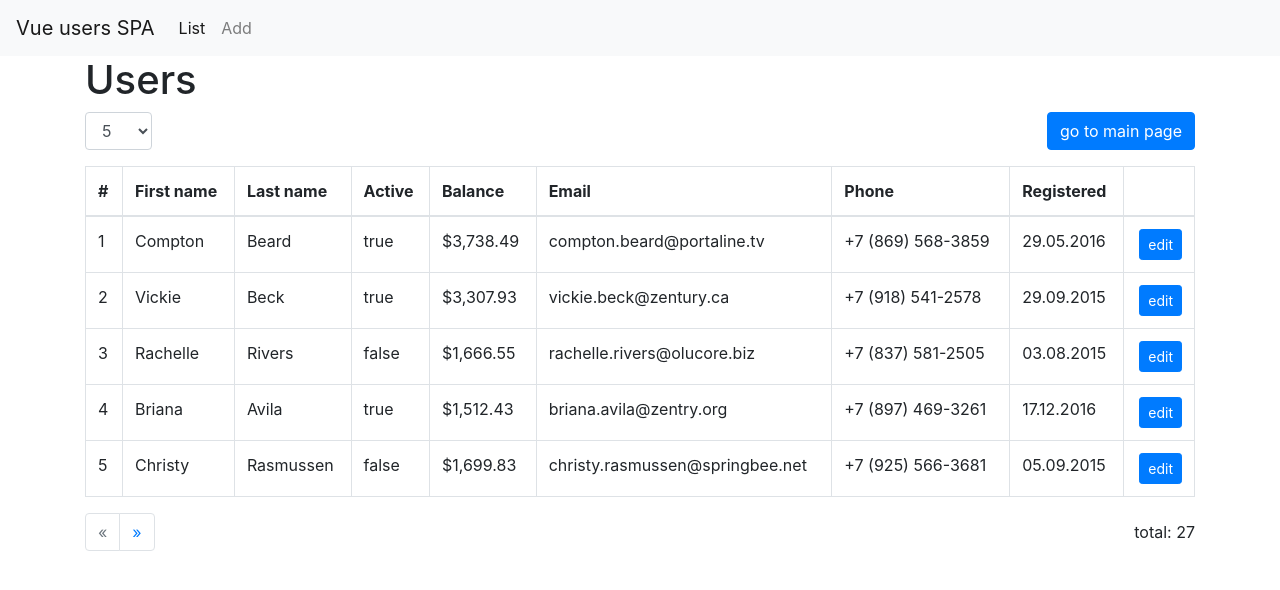
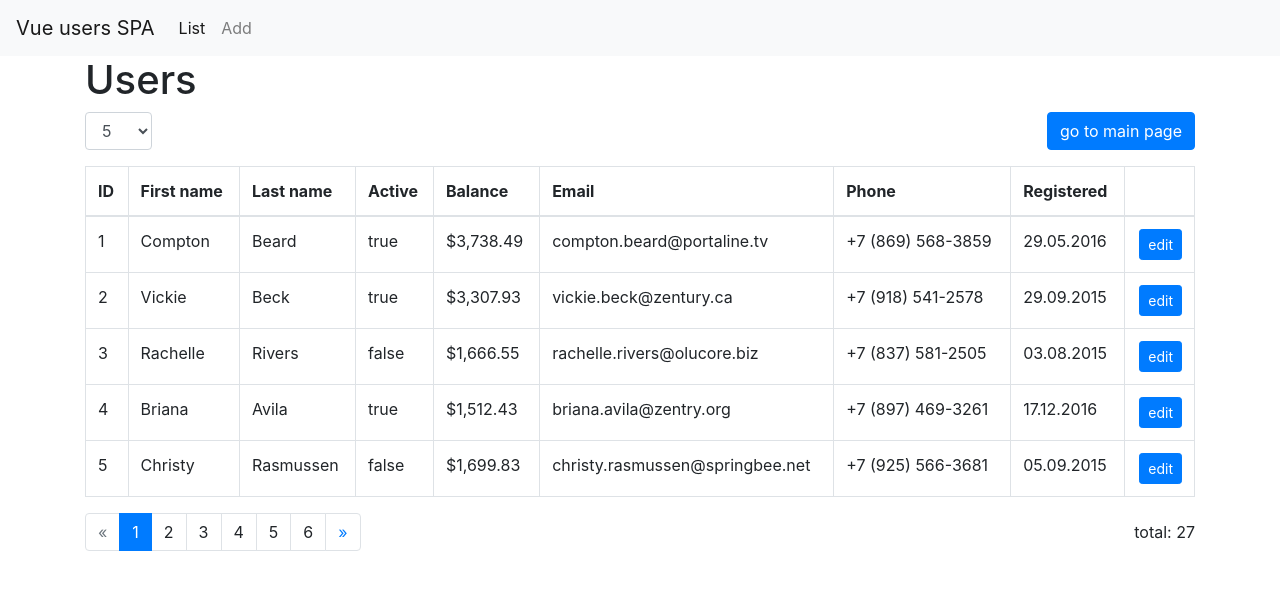
Before and after one commit to shchegol/learnjavascript-vue, a Vue app: page /list in a window 1280 px wide. Shown: the top 590 px of the page. Built offline with nearby package versions, Linux system fonts and the light colour scheme; data requests are answered from the project's data file.

Commit message:
Task 4 / + pagination

```diff
--- a/src/components/ListPagination.vue
+++ b/src/components/ListPagination.vue
@@ -1,39 +1,25 @@
 <template>
   <nav aria-label="Page navigation example">
     <ul class="pagination m-0">
-      <li class="page-item disabled">
-        <a class="page-link" href="#" aria-label="Previous">
+      <li class="page-item"  :class="{ disabled: page === 1 }">
+        <a class="page-link" href="#" aria-label="Previous" @click.prevent="prevPage">
           <span aria-hidden="true">&laquo;</span>
           <span class="sr-only">Previous</span>
         </a>
       </li>
 
-      <li v-for="item in items" :key="user.id">
-        a
+      <li v-for="item in maxPages" :key="item" :class="{ active: page === item }" class="page-item">
+        <a @click.prevent="selectPage(item)" class="page-link">
+          {{ item }}
+        </a>
       </li>
 
-      <li class="page-item">
-        <a class="page-link" href="#" aria-label="Next">
+      <li class="page-item"  :class="{ disabled: page === maxPages }">
+        <a class="page-link" href="#" aria-label="Next"  @click.prevent="nextPage">
           <span aria-hidden="true">&raquo;</span>
           <span class="sr-only">Next</span>
         </a>
       </li>
-
-      <!--<li class="page-item disabled">-->
-      <!--<a class="page-link" href="#" aria-label="Previous">-->
-      <!--<span aria-hidden="true">&laquo;</span>-->
-      <!--<span class="sr-only">Previous</span>-->
-      <!--</a>-->
-      <!--</li>-->
-      <!--<li class="page-item active"><a class="page-link" href="#">1</a></li>-->
-      <!--<li class="page-item"><a class="page-link" href="#">2</a></li>-->
-      <!--<li class="page-item"><a class="page-link" href="#">3</a></li>-->
-      <!--<li class="page-item">-->
-      <!--<a class="page-link" href="#" aria-label="Next">-->
-      <!--<span aria-hidden="true">&raquo;</span>-->
-      <!--<span class="sr-only">Next</span>-->
-      <!--</a>-->
-      <!--</li>-->
     </ul>
   </nav>
 </template>
@@ -41,23 +27,44 @@
 <script>
   export default {
     name: 'rows-per-page',
+    model: {
+      prop: 'page'
+    },
     props: {
-      value: {
+      page: {
         type: Number,
-        require: true
+        required: true
       },
       totalPage: {
         type: Number,
         require: true
+      },
+      perPage: {
+        type: Number,
+        require: true
       }
     },
-    data () {
-      return {}
+    computed: {
+      maxPages() {
+        return Math.ceil(this.totalPage / this.perPage);
+      }
     },
     methods: {
-      changed (value) {
-        this.$emit('input', value)
+      nextPage() {
+        const pageNum = this.page + 1;
+        if (pageNum <= this.maxPages) {
+          this.selectPage(pageNum);
+        }
+      },
+      prevPage() {
+        const pageNum = this.page - 1;
+        if (pageNum > 0) {
+          this.selectPage(pageNum);
+        }
+      },
+      selectPage(page) {
+        this.$emit('input', page);
       }
-    },
+    }
   }
 </script>
--- a/src/components/UserList.vue
+++ b/src/components/UserList.vue
@@ -1,8 +1,8 @@
 <template>
-  <table class="table table-bordered table-hover number-reset">
+  <table class="table table-bordered table-hover">
     <thead>
     <tr>
-      <th>#</th>
+      <th>ID</th>
       <th>First name</th>
       <th>Last name</th>
       <th>Active</th>
@@ -15,7 +15,7 @@
     </thead>
     <tbody>
     <tr v-for="user in users" :key="user.id">
-      <td class="number"></td>
+      <td>{{user.id}}</td>
       <td>{{user.firstName}} </td>
       <td>{{user.lastName}}</td>
       <td>{{user.isActive}}</td>
@@ -41,14 +41,3 @@
     }
   }
 </script>
-
-<style scoped>
-  .number-reset {
-    counter-reset: item;
-  }
-
-  .number:after {
-    content: counter(item);
-    counter-increment: item;
-  }
-</style>
--- a/src/components/pages/UserList.vue
+++ b/src/components/pages/UserList.vue
@@ -8,7 +8,7 @@
 
     <div class="row align-items-center">
       <div class="col-auto">
-        <rows-per-page v-model.number="selectedPage"></rows-per-page>
+        <rows-per-page v-model.number="usersPerPage"></rows-per-page>
       </div>
       <div class="col text-right">
         <button @click="toMainPage" class="btn btn-primary">go to main page</button>
@@ -27,9 +27,9 @@
 
     <div class="row align-items-center">
       <div class="col">
-        <list-pagination v-model.number="selectedPage" :totalPage="totalUsers" ></list-pagination>
+        <list-pagination v-show="showPagination" v-model.number="selectedPage" :per-page="usersPerPage" :totalPage="totalUsers" ></list-pagination>
       </div>
-      <div class="col text-right text-bold">
+      <div class="col text-right">
         total: {{ totalUsers }}
       </div>
     </div>
@@ -52,17 +52,28 @@
     data () {
       return {
         users: [],
-        selectedPage: 5
+        usersPerPage: 5,
+        selectedPage: 1
       }
     },
     computed: {
       filteredUsers () {
         return this.users.filter((item, index) => {
-          return index < this.selectedPage
+          const startIndex = (this.selectedPage - 1) * this.usersPerPage;
+          const finalIndex = startIndex + this.usersPerPage;
+          return startIndex <= index && index < finalIndex;
         })
       },
       totalUsers () {
         return this.users.length
+      },
+      showPagination() {
+        return this.usersPerPage <= this.totalUsers
+      }
+    },
+    watch: {
+      usersPerPage() {
+        this.selectedPage = 1;
       }
     },
     methods: {
```
